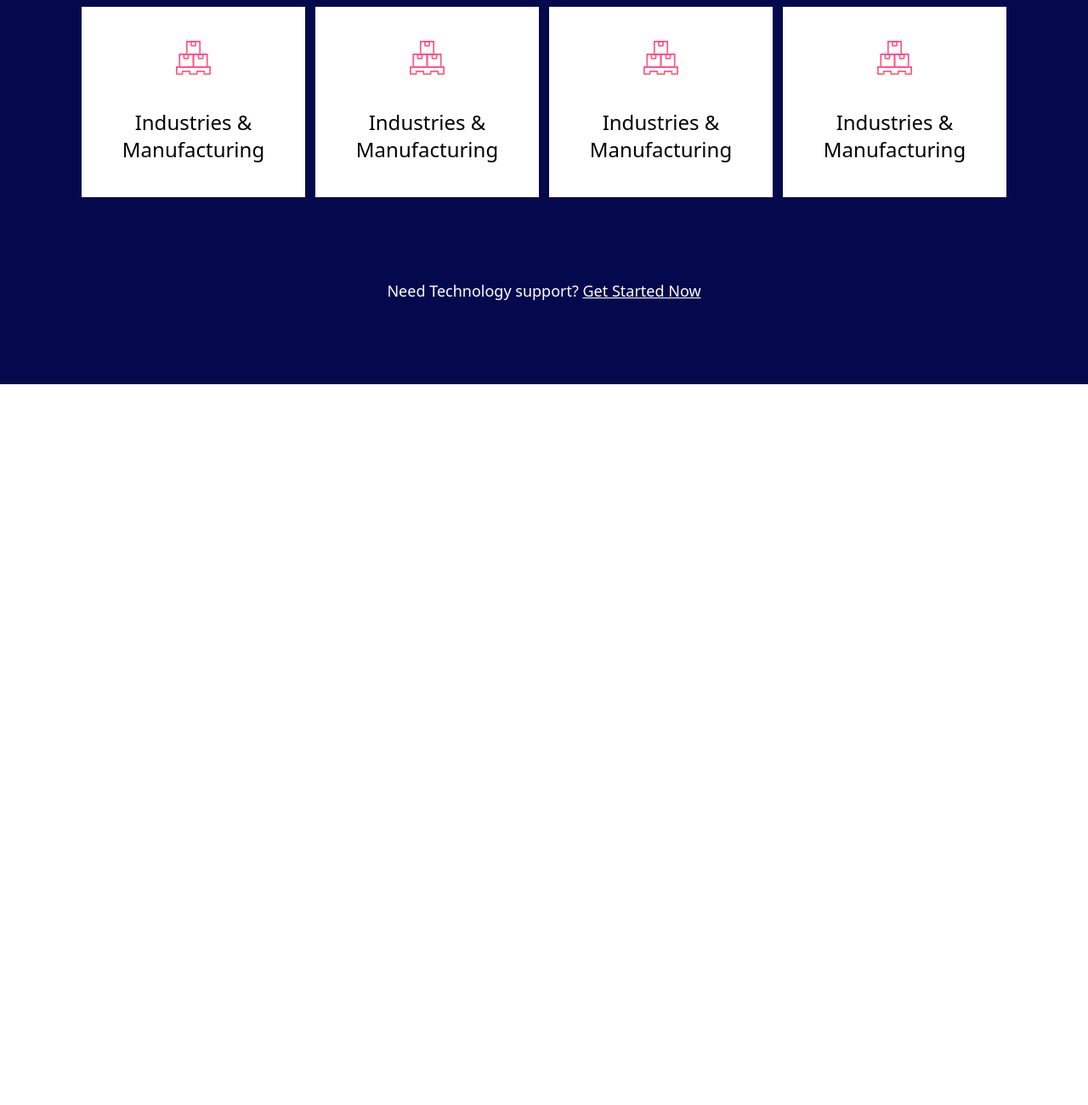
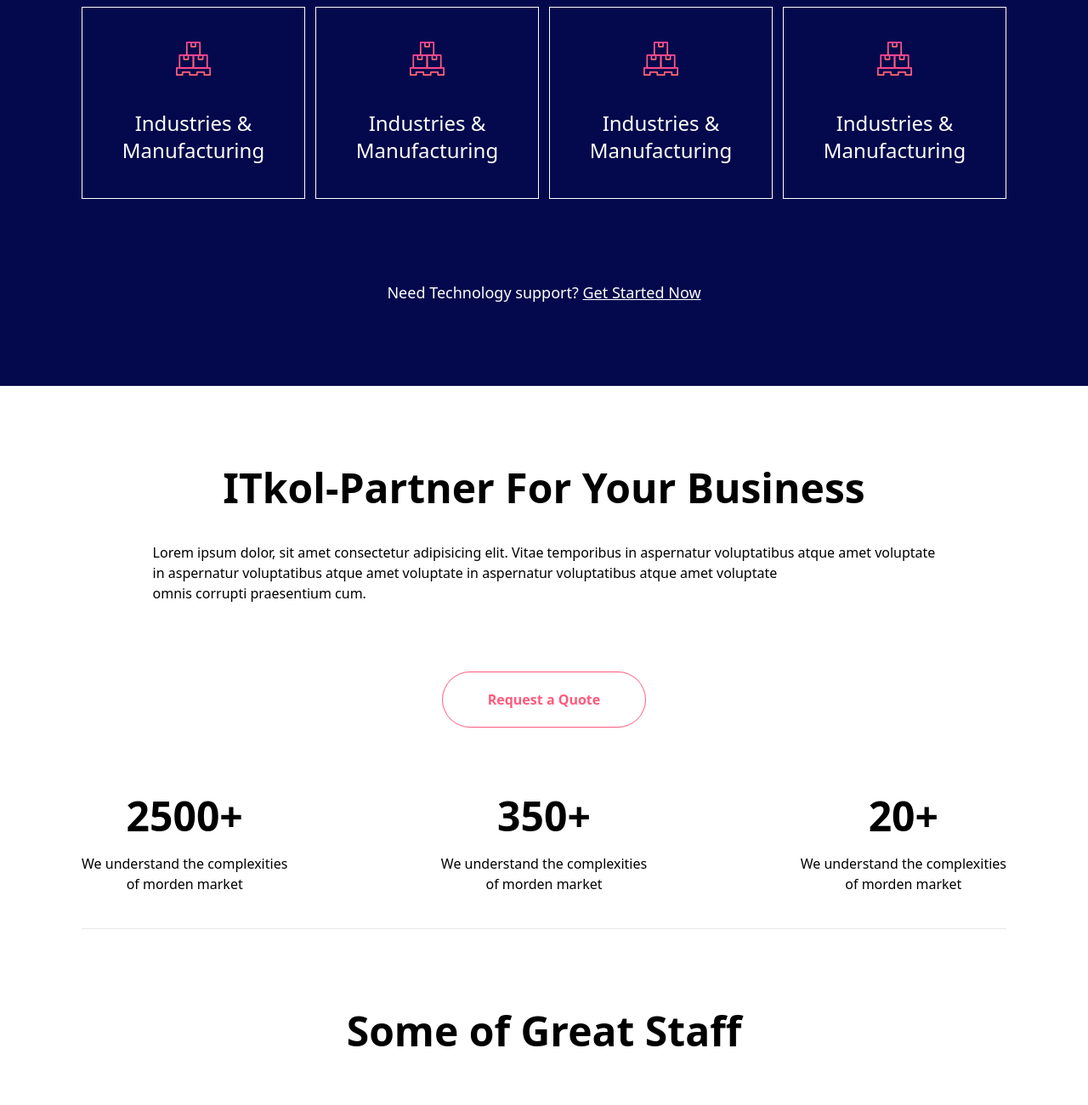
Before and after one commit to efron07/IT-landing-page, a website: page index.html in a window 1280 px wide. Shown: the part 2680-3980 px from the top of the page at 85% size. Before the commit the page ends 3132 px from the top, so only its background shows below. Drawn offline with Linux system fonts and the light colour scheme; files whose address does not match are found by name.

Commit message:
greatstuf

```diff
--- a/index.html
+++ b/index.html
@@ -118,27 +118,82 @@
  </div>
   <div class="grid container mx-auto grid-cols-4 gap-3 mt-16">
 
-    <div class="p-10 border-solid border-white  bg-white text-center items-center">
+    <div class="p-10 border border-white  text-center items-center">
       <img class="item-center mx-auto" src="/img//stack1.svg" alt="stack">
-      <p class="text-black mt-10 text-2xl ">Industries & <br> Manufacturing</p>
+      <p class="text-white mt-10 text-2xl ">Industries & <br> Manufacturing</p>
     </div>
 
-    <div class="p-10 border-solid border-white  bg-white text-center items-center">
+    <div class="p-10 border border-white  text-center items-center">
       <img class="item-center mx-auto" src="/img//stack1.svg" alt="stack">
-      <p class="text-black mt-10 text-2xl ">Industries & <br> Manufacturing</p>
+      <p class="text-white mt-10 text-2xl ">Industries & <br> Manufacturing</p>
     </div>
 
-    <div class="p-10 border-solid border-white  bg-white text-center items-center">
+    <div class="p-10 border border-white  text-center items-center">
       <img class="item-center mx-auto" src="/img//stack1.svg" alt="stack">
-      <p class="text-black mt-10 text-2xl ">Industries & <br> Manufacturing</p>
+      <p class="text-white mt-10 text-2xl ">Industries & <br> Manufacturing</p>
     </div>
 
-    <div class="p-10 border-solid border-white  bg-white text-center items-center">
+    <div class="p-10 border border-white  text-center items-center">
       <img class="item-center mx-auto" src="/img//stack1.svg" alt="stack">
-      <p class="text-black mt-10 text-2xl ">Industries & <br> Manufacturing</p>
+      <p class="text-white mt-10 text-2xl ">Industries & <br> Manufacturing</p>
     </div>
 </div>
 <p class="text-white text-lg  text-center mt-[6rem]">Need Technology support? <span class="underline ">Get Started Now</span></p>
 </section>
+
+<!-- testmonies -->
+<section id="testmoni" class="p-24">
+<div class="container mx-auto">
+        <div class=" container mx-auto flex flex-col justify-center items-center">
+            <h1 class="text-5xl font-semibold mb-10">ITkol-Partner For Your Business </h1>
+            <p class="text-left items-center mx-auto">Lorem ipsum dolor, sit amet consectetur adipisicing elit. Vitae temporibus
+                in aspernatur voluptatibus atque amet voluptate <br> in aspernatur voluptatibus atque amet voluptate in
+                aspernatur voluptatibus atque amet voluptate<br> omnis corrupti praesentium cum.</p>
+            <button class=" items-centerbordet-solid border border-color-primary p-5 text-color-primary font-semibold rounded-full mt-20 w-[15rem]">Request a
+                Quote</button>
+        </div>
+
+       <div class="flex justify-between mt-20 text-center">
+        <div class="">
+            <h1 class="font-bold text-5xl mb-5">2500+ </h1>
+            <p class="">We understand the complexities <br> of morden market</p>
+        </div>
+        <div class="">
+            <h1 class="font-bold text-5xl mb-5">350+ </h1>
+            <p class="">We understand the complexities <br> of morden market</p>
+        </div>
+        <div class="">
+            <h1 class="font-bold text-5xl mb-5">20+ </h1>
+            <p class="">We understand the complexities <br> of morden market</p>
+        </div>
+       </div>
+</div>
+<hr class="mt-10 ">
+</section>
+<!-- great staff -->
+<section id="gret " class=" pb-24 " >
+ <div class="container mx-auto">
+    <h1 class="text-5xl items-center text-center font-bold">Some of Great Staff</h1>
+ </div>
+ <div class=" container mx-auto flex  justify-evenly mt-20 gap-x-40">
+    <div>
+        <img src="/img/stuffs1.jpg" alt="" srcset="">
+        <p class="mt-7 text-2xl font-semibold">The Security List Of Changing <br> The Parkage Owner</p>
+    </div>
+    <div>
+        <img src="/img/stuffs2.jpg" alt="" srcset="">
+        <p class="mt-7 text-2xl font-semibold">The Security List Of Changing <br> The Parkage Owner</p>
+    </div>
+    <div>
+        <img src="/img/stuffs3.jpg" alt="" srcset="">
+        <p class="mt-7 text-2xl font-semibold">The Security List Of Changing <br> The Parkage Owner</p>
+    </div>
+
+ </div>
+</section>
+
+<section id="vodeo" class="p-24  mt-64"  >
+    <div style="background-image: url(/img/section_bg01.jpg)"></div>"
+</section>
 </body>
 </html>
--- a/tailwind.config.js
+++ b/tailwind.config.js
@@ -32,7 +32,11 @@ module.exports = {
       wide: '.025em',
       wider: '0.1em',
 
-    }
+    },
+    backgroundImage: {
+        'videoimg': "url('/img/section_bg01.jpg')",
+
+      }
     },
   },
   plugins: [],
```
Also changed, not shown: css/main.css, img/internet-4463031_1280.jpg (added), img/white-board-593300_1280.jpg (added).
